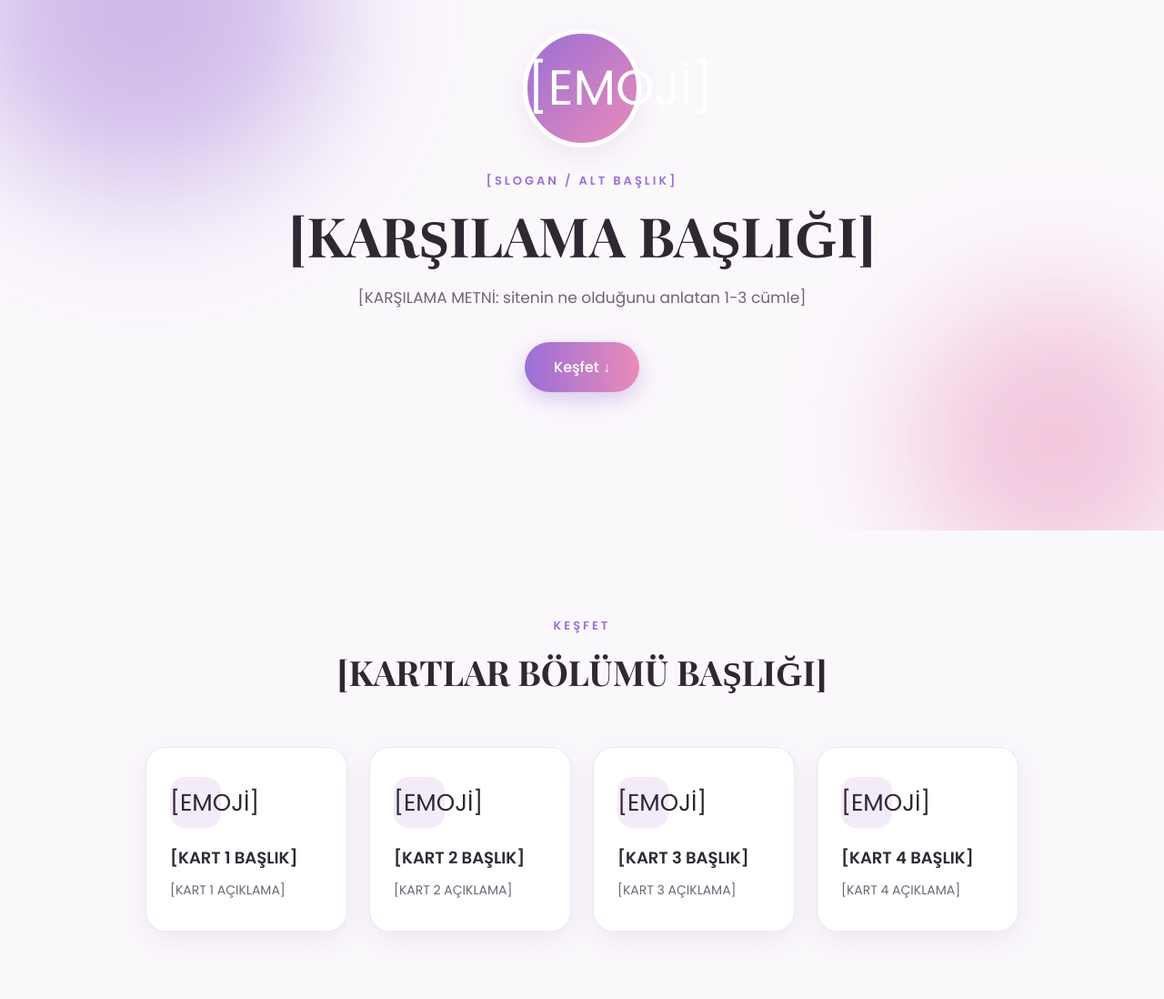
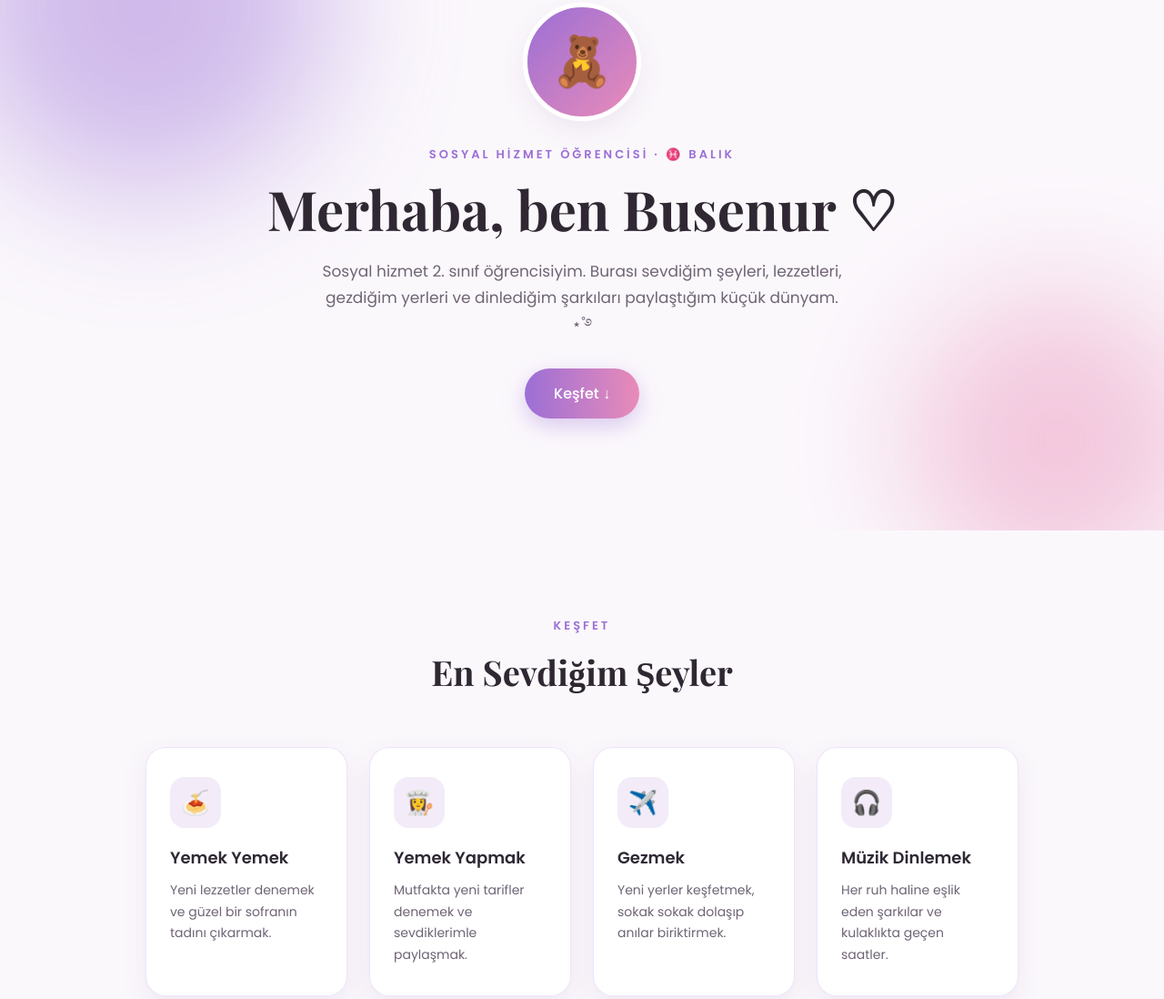
Before and after one commit to busellia/Busee-web-sitesii, a plain HTML site: page index.html in a window 1280 px wide. Shown: the part 191-1289 px from the top of the page at 91% size. Drawn offline with nearby package versions, Linux system fonts and the light colour scheme.

Commit message:
Busenur'un bilgileriyle siteyi doldur
Co-Authored-By: Claude Opus 5.5 <noreply@anthropic.com>
Claude-Session: https://claude.ai/code/session_01EBQd3JkfLS2KoF9cbrqWMJ

```diff
--- a/index.html
+++ b/index.html
@@ -285,52 +285,52 @@ footer {
 <header class="hero" id="anasayfa">
   <div class="blob b1"></div>
   <div class="blob b2"></div>
-  <div class="avatar">[EMOJİ]</div>
-  <div class="tagline">[SLOGAN / ALT BAŞLIK]</div>
-  <h1>[KARŞILAMA BAŞLIĞI]</h1>
-  <p>[KARŞILAMA METNİ: sitenin ne olduğunu anlatan 1-3 cümle]</p>
+  <div class="avatar">🧸</div>
+  <div class="tagline">Sosyal Hizmet Öğrencisi · ♓ Balık</div>
+  <h1>Merhaba, ben Busenur ♡</h1>
+  <p>Sosyal hizmet 2. sınıf öğrencisiyim. Burası sevdiğim şeyleri, lezzetleri, gezdiğim yerleri ve dinlediğim şarkıları paylaştığım küçük dünyam. ⋆˚࿔</p>
   <a href="#kesfet" class="btn">Keşfet ↓</a>
 </header>
 
 <section id="kesfet">
   <div class="section-title reveal">
     <span>Keşfet</span>
-    <h2>[KARTLAR BÖLÜMÜ BAŞLIĞI]</h2>
+    <h2>En Sevdiğim Şeyler</h2>
   </div>
 
   <div class="cards">
     <div class="card reveal">
-      <div class="icon">[EMOJİ]</div>
-      <h3>[KART 1 BAŞLIK]</h3>
-      <p>[KART 1 AÇIKLAMA]</p>
+      <div class="icon">🍝</div>
+      <h3>Yemek Yemek</h3>
+      <p>Yeni lezzetler denemek ve güzel bir sofranın tadını çıkarmak.</p>
     </div>
     <div class="card reveal">
-      <div class="icon">[EMOJİ]</div>
-      <h3>[KART 2 BAŞLIK]</h3>
-      <p>[KART 2 AÇIKLAMA]</p>
+      <div class="icon">👩‍🍳</div>
+      <h3>Yemek Yapmak</h3>
+      <p>Mutfakta yeni tarifler denemek ve sevdiklerimle paylaşmak.</p>
     </div>
     <div class="card reveal">
-      <div class="icon">[EMOJİ]</div>
-      <h3>[KART 3 BAŞLIK]</h3>
-      <p>[KART 3 AÇIKLAMA]</p>
+      <div class="icon">✈️</div>
+      <h3>Gezmek</h3>
+      <p>Yeni yerler keşfetmek, sokak sokak dolaşıp anılar biriktirmek.</p>
     </div>
     <div class="card reveal">
-      <div class="icon">[EMOJİ]</div>
-      <h3>[KART 4 BAŞLIK]</h3>
-      <p>[KART 4 AÇIKLAMA]</p>
+      <div class="icon">🎧</div>
+      <h3>Müzik Dinlemek</h3>
+      <p>Her ruh haline eşlik eden şarkılar ve kulaklıkta geçen saatler.</p>
     </div>
   </div>
 </section>
 
 <section id="hakkimda">
   <div class="about reveal">
-    <div class="about-img">[EMOJİ]</div>
+    <div class="about-img">🎧</div>
     <div>
       <div class="section-title">
         <span>Hakkımda</span>
-        <h2>[ADIN SOYADIN]</h2>
+        <h2>Busenur Doğan</h2>
       </div>
-      <p>[HAKKIMDA METNİ]</p>
+      <p>Ben Busenur, sosyal hizmet bölümünde 2. sınıf öğrencisiyim. Yemek yemeyi de yapmayı da çok seviyorum, fırsat buldukça yeni yerler geziyor, kulaklığımı takıp müziğin içinde kayboluyorum. Balık burcuyum, yani biraz hayalperest, biraz duygusal ama hep içten. 🧸♪⋆.✮</p>
     </div>
   </div>
 </section>
@@ -340,16 +340,14 @@ footer {
     <span>İletişim</span>
     <h2>Bana Ulaş</h2>
   </div>
-  <p>[İLETİŞİM CÜMLESİ]</p>
+  <p>Bir şey sormak ya da sadece merhaba demek istersen bana yazabilirsin. ✉️</p>
   <div class="socials">
-    <a href="mailto:[E-POSTA]">✉️ E-posta</a>
-    <a href="[INSTAGRAM LİNKİ]" target="_blank">📸 Instagram</a>
-    <a href="[GITHUB LİNKİ]" target="_blank">💻 GitHub</a>
+    <a href="mailto:dbusenur789@gmail.com">✉️ dbusenur789@gmail.com</a>
   </div>
 </section>
 
 <footer>
-  <p>Buse · [ALT BİLGİ YAZISI] · © 2026</p>
+  <p>Buse · Sevgiyle hazırlandı ♡ · © 2026</p>
 </footer>
 
 <script>
```
